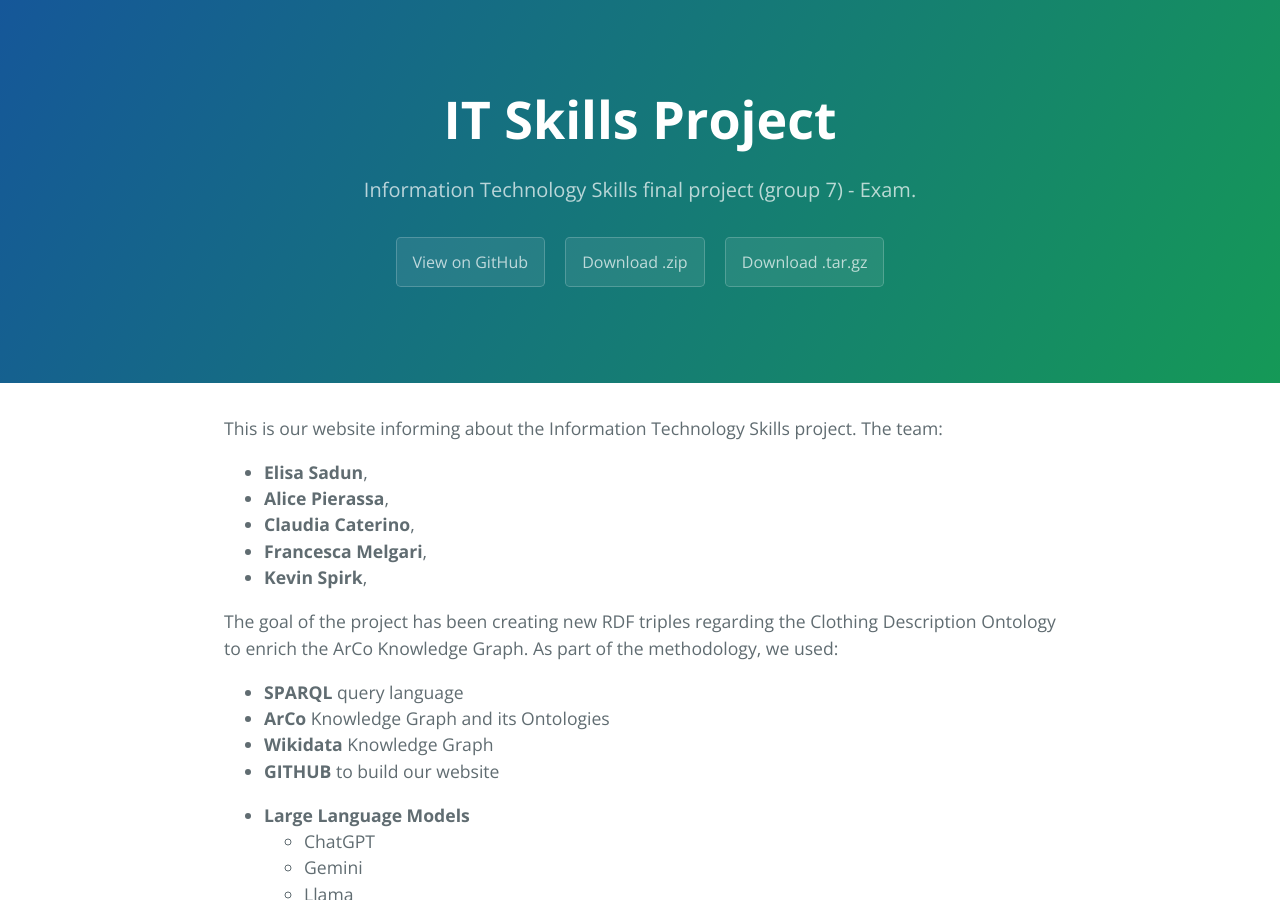
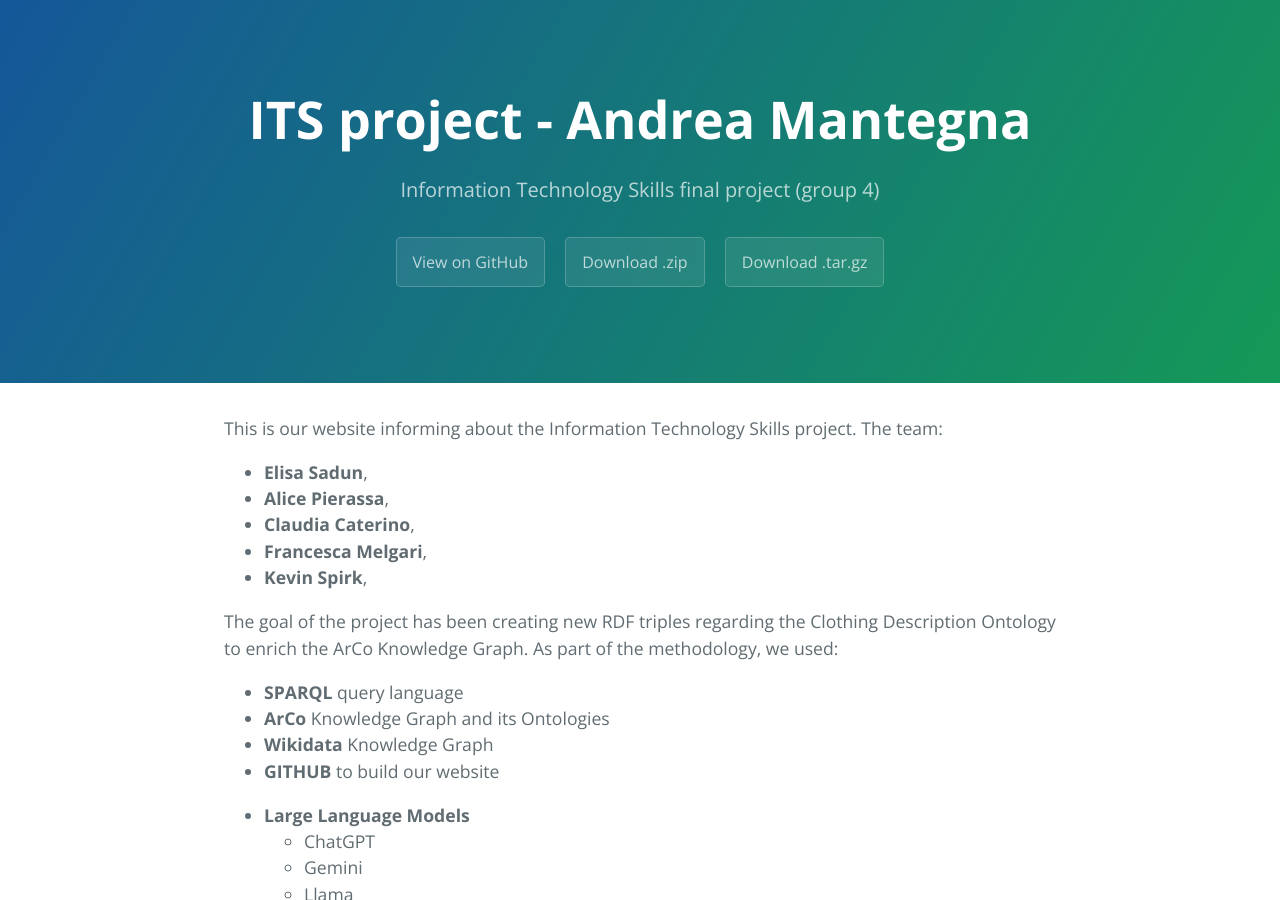
Before and after one commit to KevinITS-site/KevinITS-site.githuuub.io, a Jekyll site: the page built from index.md, in a window 1280 px wide and 900 px high. Built offline with Jekyll 4.4.1, drawn with Linux system fonts in a browser that asks for light colours.

Commit message:
Update _config.yml

```diff
--- a/_config.yml
+++ b/_config.yml
@@ -1,5 +1,5 @@
-title: IT Skills Project
-description: Information Technology Skills final project (group 7) - Exam.
+title: ITS project - Andrea Mantegna
+description: Information Technology Skills final project (group 4)
 show_downloads: true
 google_analytics:
 theme: jekyll-theme-leap-day
```
